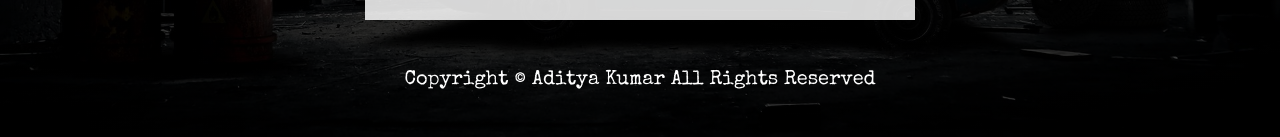
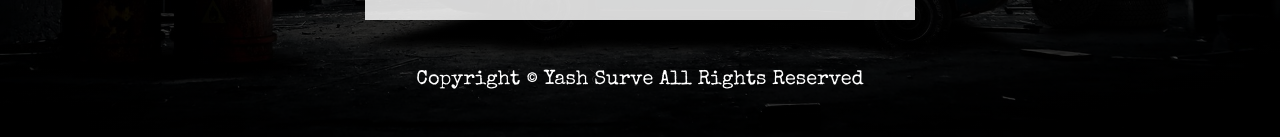
Before and after one commit to Yash2025007/Yash2025007, a plain HTML site: page ClassicCars/index.html in a window 1280 px wide. Shown: the part 4343-4480 px from the top of the page. Drawn offline with nearby package versions, Linux system fonts and the light colour scheme.

Commit message:
Update index.html

```diff
--- a/ClassicCars/index.html
+++ b/ClassicCars/index.html
@@ -118,7 +118,7 @@
                 <input class="form-btn" type="submit" value="Submit">
             </form>
             <p class="copyright">
-                Copyright &copy; Aditya Kumar All Rights Reserved
+                Copyright &copy; Yash Surve All Rights Reserved
             </p>
         </section>
     <!-- END OF SECTION-5 -->
```
